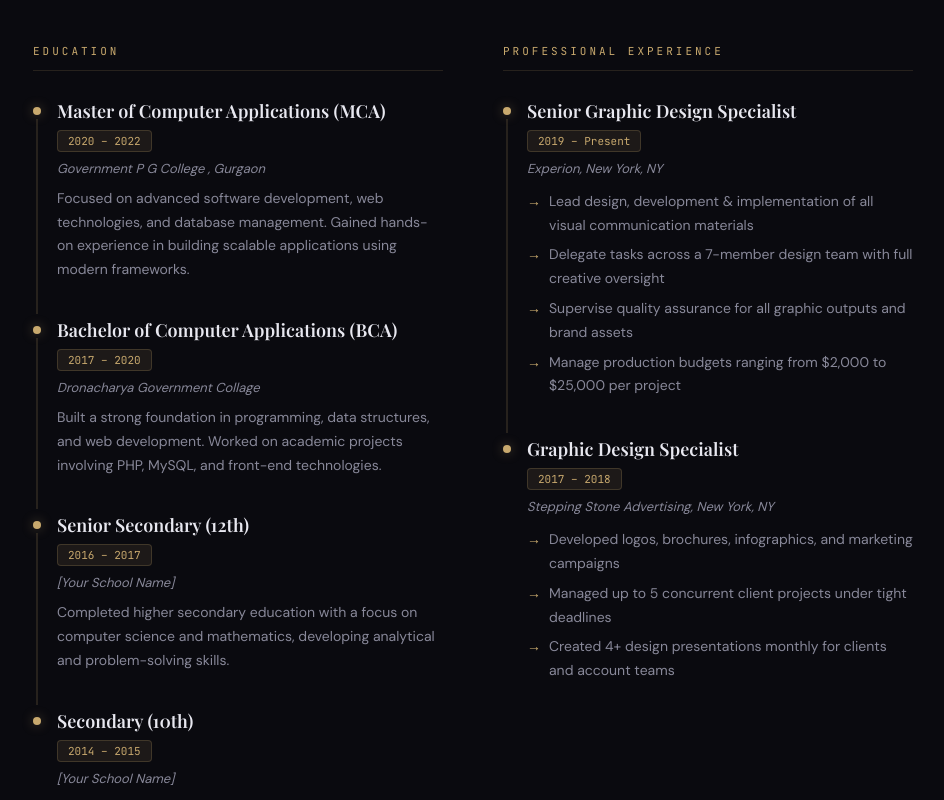
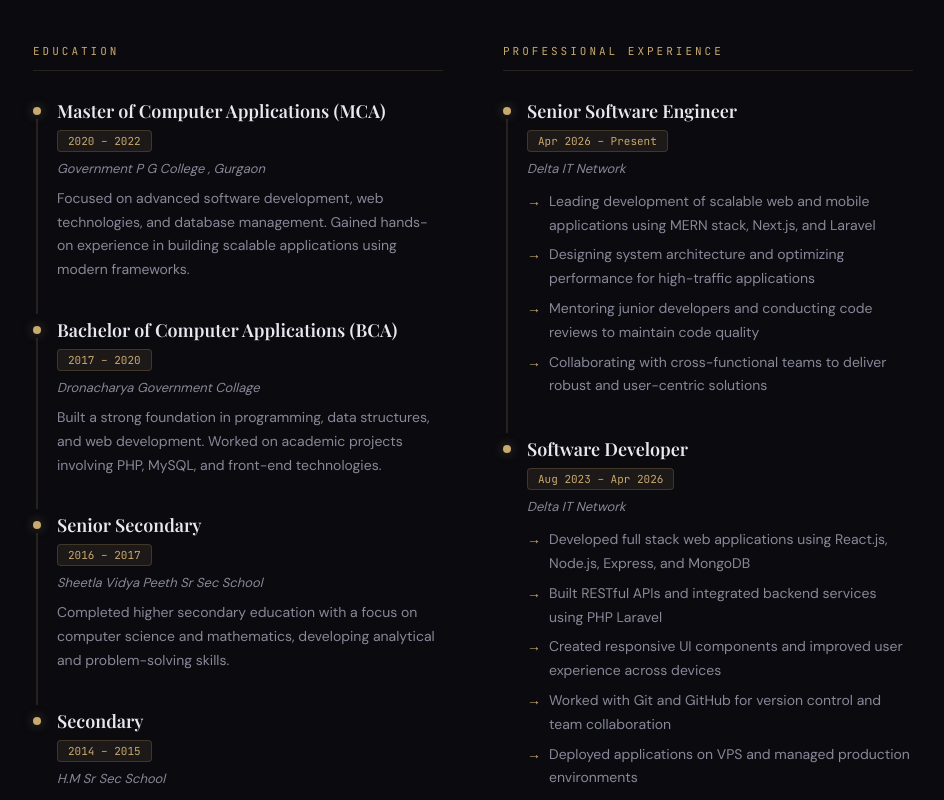
Before and after one commit to Rahul4863/rahulportfolio, a React (Vite) app: page / in a window 1280 px wide. Shown: the part 3440-4240 px from the top of the page, without its empty margins (307-1251 px from the left). Built offline with nearby package versions, Linux system fonts and the light colour scheme; a web font is replaced by a local one.

Commit message:
add features on it

```diff
--- a/src/components/Contact.jsx
+++ b/src/components/Contact.jsx
@@ -34,21 +34,21 @@ export default function Contact() {
             <div className="contact-info-icon">📍</div>
             <div>
               <h3>Address</h3>
-              <p>A108 Adam Street, New York, NY 535022</p>
+              <p>Subhash Nagar Gurgaon,Haryana 122001</p>
             </div>
           </div>
           <div className="contact-info-item">
             <div className="contact-info-icon">📞</div>
             <div>
               <h3>Call Us</h3>
-              <p>+1 5589 55488 55</p>
+              <p>+91 7982 9721 51</p>
             </div>
           </div>
           <div className="contact-info-item">
             <div className="contact-info-icon">✉️</div>
             <div>
               <h3>Email Us</h3>
-              <p>info@example.com</p>
+              <p>rahulsoni6352@gmail.com</p>
             </div>
           </div>
         </div>
--- a/src/components/Footer.jsx
+++ b/src/components/Footer.jsx
@@ -2,7 +2,7 @@ export default function Footer() {
   return (
     <footer>
       <p>
-        © 2026 <strong>Alex Smith</strong> · All Rights Reserved · Designed with ♥
+        © 2026 <strong>Rahul Soni</strong> · All Rights Reserved
       </p>
     </footer>
   );
--- a/src/components/Resume.jsx
+++ b/src/components/Resume.jsx
@@ -20,7 +20,9 @@ export default function Resume() {
               Master of Computer Applications (MCA)
             </div>
             <span className="resume-item-period">2020 – 2022</span>
-            <div className="resume-item-place">Government P G College , Gurgaon</div>
+            <div className="resume-item-place">
+              Government P G College , Gurgaon
+            </div>
             <div className="resume-item-desc">
               Focused on advanced software development, web technologies, and
               database management. Gained hands-on experience in building
@@ -33,7 +35,9 @@ export default function Resume() {
               Bachelor of Computer Applications (BCA)
             </div>
             <span className="resume-item-period">2017 – 2020</span>
-            <div className="resume-item-place">Dronacharya Government Collage</div>
+            <div className="resume-item-place">
+              Dronacharya Government Collage
+            </div>
             <div className="resume-item-desc">
               Built a strong foundation in programming, data structures, and web
               development. Worked on academic projects involving PHP, MySQL, and
@@ -42,9 +46,11 @@ export default function Resume() {
           </div>
 
           <div className="resume-item">
-            <div className="resume-item-title">Senior Secondary (12th)</div>
+            <div className="resume-item-title">Senior Secondary</div>
             <span className="resume-item-period">2016 – 2017</span>
-            <div className="resume-item-place">[Your School Name]</div>
+            <div className="resume-item-place">
+              Sheetla Vidya Peeth Sr Sec School
+            </div>
             <div className="resume-item-desc">
               Completed higher secondary education with a focus on computer
               science and mathematics, developing analytical and problem-solving
@@ -53,67 +59,69 @@ export default function Resume() {
           </div>
 
           <div className="resume-item">
-            <div className="resume-item-title">Secondary (10th)</div>
+            <div className="resume-item-title">Secondary</div>
             <span className="resume-item-period">2014 – 2015</span>
-            <div className="resume-item-place">[Your School Name]</div>
+            <div className="resume-item-place">H.M Sr Sec School</div>
             <div className="resume-item-desc">
               Completed foundational education with emphasis on core subjects
               and early exposure to computers.
             </div>
           </div>
         </div>
-
-        {/* Experience */}
         <div>
           <div className="resume-col-title">Professional Experience</div>
 
           <div className="resume-item">
-            <div className="resume-item-title">
-              Senior Graphic Design Specialist
-            </div>
-            <span className="resume-item-period">2019 – Present</span>
-            <div className="resume-item-place">Experion, New York, NY</div>
+            <div className="resume-item-title">Senior Software Engineer</div>
+            <span className="resume-item-period">Apr 2026 – Present</span>
+            <div className="resume-item-place">Delta IT Network</div>
             <div className="resume-item-desc">
               <ul>
                 <li>
-                  Lead design, development & implementation of all visual
-                  communication materials
+                  Leading development of scalable web and mobile applications
+                  using MERN stack, Next.js, and Laravel
                 </li>
                 <li>
-                  Delegate tasks across a 7-member design team with full
-                  creative oversight
+                  Designing system architecture and optimizing performance for
+                  high-traffic applications
                 </li>
                 <li>
-                  Supervise quality assurance for all graphic outputs and brand
-                  assets
+                  Mentoring junior developers and conducting code reviews to
+                  maintain code quality
                 </li>
                 <li>
-                  Manage production budgets ranging from $2,000 to $25,000 per
-                  project
+                  Collaborating with cross-functional teams to deliver robust
+                  and user-centric solutions
                 </li>
               </ul>
             </div>
           </div>
 
           <div className="resume-item">
-            <div className="resume-item-title">Graphic Design Specialist</div>
-            <span className="resume-item-period">2017 – 2018</span>
-            <div className="resume-item-place">
-              Stepping Stone Advertising, New York, NY
-            </div>
+            <div className="resume-item-title">Software Developer</div>
+            <span className="resume-item-period">Aug 2023 – Apr 2026</span>
+            <div className="resume-item-place">Delta IT Network</div>
             <div className="resume-item-desc">
               <ul>
                 <li>
-                  Developed logos, brochures, infographics, and marketing
-                  campaigns
+                  Developed full stack web applications using React.js, Node.js,
+                  Express, and MongoDB
                 </li>
                 <li>
-                  Managed up to 5 concurrent client projects under tight
-                  deadlines
+                  Built RESTful APIs and integrated backend services using PHP
+                  Laravel
                 </li>
                 <li>
-                  Created 4+ design presentations monthly for clients and
-                  account teams
+                  Created responsive UI components and improved user experience
+                  across devices
+                </li>
+                <li>
+                  Worked with Git and GitHub for version control and team
+                  collaboration
+                </li>
+                <li>
+                  Deployed applications on VPS and managed production
+                  environments
                 </li>
               </ul>
             </div>
--- a/src/components/Sidebar.jsx
+++ b/src/components/Sidebar.jsx
@@ -1,5 +1,4 @@
 import { NAV_ITEMS, socials } from "../data/constants";
-
 export default function Sidebar({
   activeSection,
   sidebarOpen,
@@ -32,7 +31,6 @@ export default function Sidebar({
             />
           </svg>
         </div>
-
         <div className="site-name">Rahul Soni</div>
         <div className="site-tagline">Creative Professional</div>
         <div className="site-tagline">Sr Software Engineer</div>
@@ -43,7 +41,6 @@ export default function Sidebar({
             </a>
           ))}
         </div>
-
         <nav>
           {NAV_ITEMS.map(({ id, icon, label }) => (
             <a
--- a/src/data/constants.js
+++ b/src/data/constants.js
@@ -44,14 +44,37 @@ export const PORTFOLIO_ITEMS = [
 ];
 
 export const SERVICES = [
-  { icon: "💼", title: "Web Design", desc: "Crafting visually stunning, user-centered digital experiences that captivate and convert." },
-  { icon: "✅", title: "UI/UX Design", desc: "Research-driven design systems and interfaces that delight users at every touchpoint." },
-  { icon: "📈", title: "Analytics & SEO", desc: "Data-driven strategies to boost your online presence and drive organic growth." },
-  { icon: "🔭", title: "Brand Strategy", desc: "Defining and articulating your brand's identity, voice, and visual language." },
-  { icon: "☀️", title: "Creative Direction", desc: "Overseeing the visual narrative across campaigns, ensuring cohesion and impact." },
-  { icon: "📅", title: "Project Management", desc: "End-to-end project coordination, keeping timelines tight and quality high." },
+  {
+    icon: "🌐",
+    title: "Full Stack Web Development",
+    desc: "Building scalable and high-performance web applications using MERN stack, Next.js, and Laravel."
+  },
+  {
+    icon: "⚛️",
+    title: "Frontend Development",
+    desc: "Creating responsive and modern user interfaces with React.js, Next.js, and clean UI/UX practices."
+  },
+  {
+    icon: "🛠️",
+    title: "Backend Development",
+    desc: "Developing secure and efficient APIs using Node.js, Express, and PHP Laravel with optimized database design."
+  },
+  {
+    icon: "📱",
+    title: "Mobile App Development",
+    desc: "Building cross-platform mobile applications using React Native with smooth performance and user experience."
+  },
+  {
+    icon: "🔗",
+    title: "API Integration",
+    desc: "Integrating third-party services, payment gateways, and RESTful APIs for seamless functionality."
+  },
+  {
+    icon: "🚀",
+    title: "Deployment & DevOps",
+    desc: "Deploying and managing applications on VPS servers with performance optimization and monitoring."
+  },
 ];
-
 export const TESTIMONIALS = [
   { initials: "SG", name: "Saul Goodman", role: "CEO & Founder", text: "Working with Alex transformed our brand entirely. The attention to detail and creative vision exceeded every expectation we had going into the project." },
   { initials: "SW", name: "Sara Wilsson", role: "Designer", text: "A rare talent who combines aesthetic sensibility with technical precision. Our collaboration produced work I'm genuinely proud to show clients." },
```
